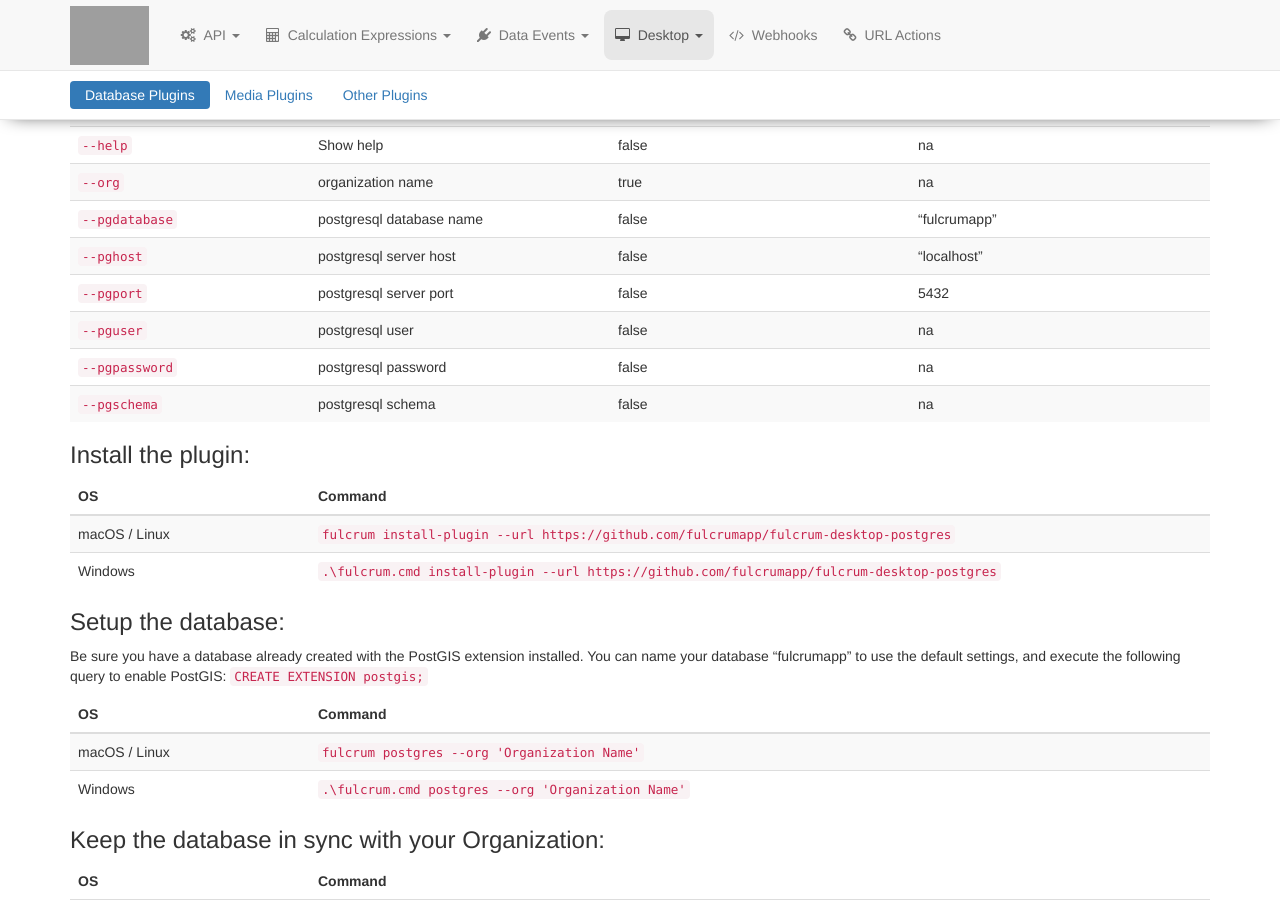
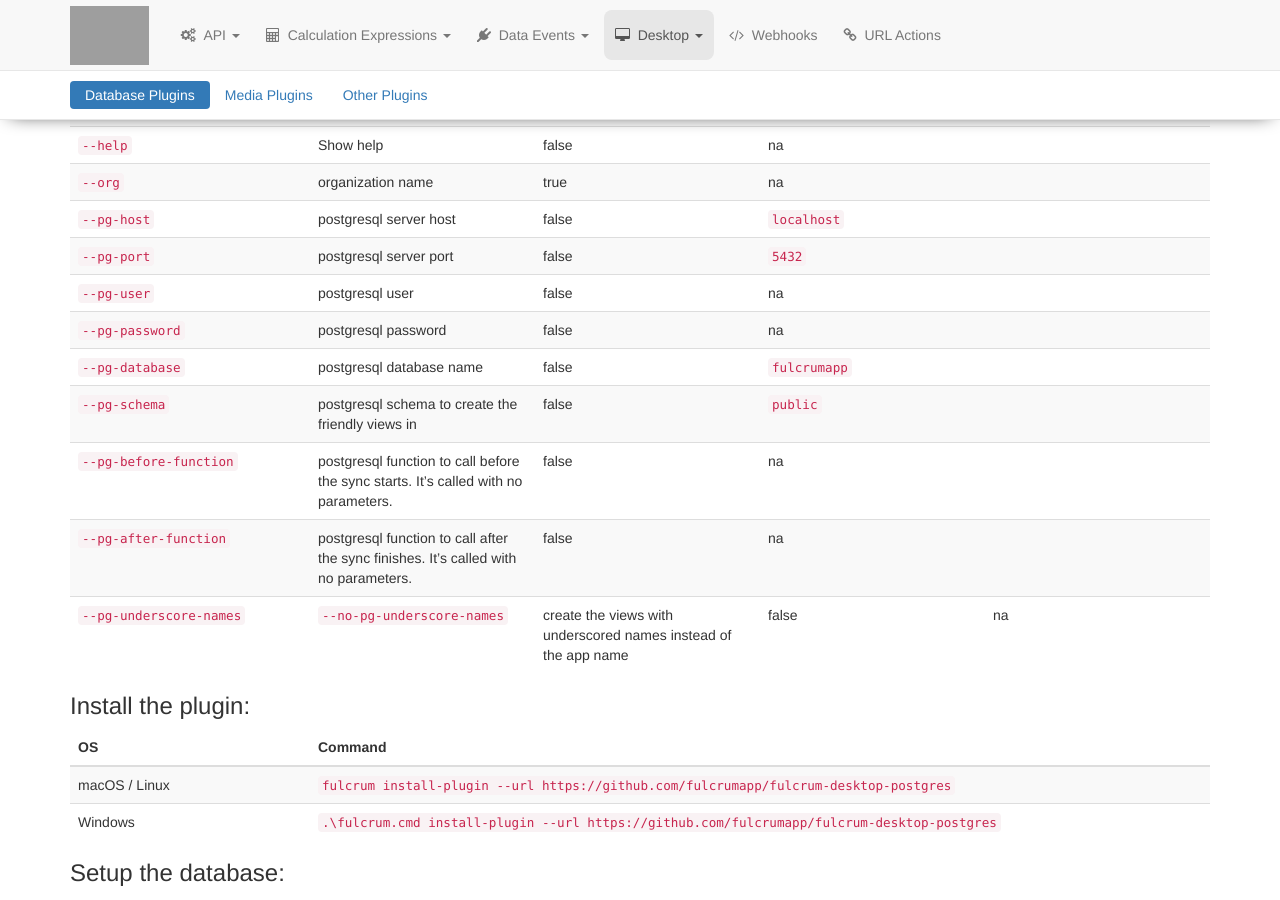
Before and after one commit to rylincoln/developer.fulcrumapp.com, a Jekyll site: the page built from _desktop/plugins.md, in a window 1280 px wide and 900 px high, scrolled down 527 px. Built offline with Jekyll 4.4.1, drawn with Linux system fonts in a browser that asks for light colours; nearby versions of some CDN libraries; grey boxes are pictures that could not be loaded.

Commit message:
Update postgres plugin docs

```diff
--- a/_desktop/plugins.md
+++ b/_desktop/plugins.md
@@ -31,12 +31,15 @@ Once this plugin is installed, the `sync` command will keep your PostgreSQL data
 | `--version` | Show version number | false | na |
 | `--help` | Show help | false | na |
 | `--org` | organization name | true | na |
-| `--pgdatabase` | postgresql database name | false | "fulcrumapp"|
-| `--pghost` | postgresql server host | false | "localhost" |
-| `--pgport` | postgresql server port | false | 5432 |
-| `--pguser` | postgresql user | false | na |
-| `--pgpassword` | postgresql password | false | na |
-| `--pgschema` | postgresql schema | false | na |
+| `--pg-host` | postgresql server host | false | `localhost` |
+| `--pg-port` | postgresql server port | false | `5432` |
+| `--pg-user` | postgresql user | false | na |
+| `--pg-password` | postgresql password | false | na |
+| `--pg-database` | postgresql database name | false | `fulcrumapp` |
+| `--pg-schema` | postgresql schema to create the friendly views in | false | `public` |
+| `--pg-before-function` | postgresql function to call before the sync starts. It's called with no parameters. | false | na |
+| `--pg-after-function` | postgresql function to call after the sync finishes. It's called with no parameters. | false | na |
+| `--pg-underscore-names` | `--no-pg-underscore-names` | create the views with underscored names instead of the app name | false | na |
 
 ### Install the plugin:
 
```
